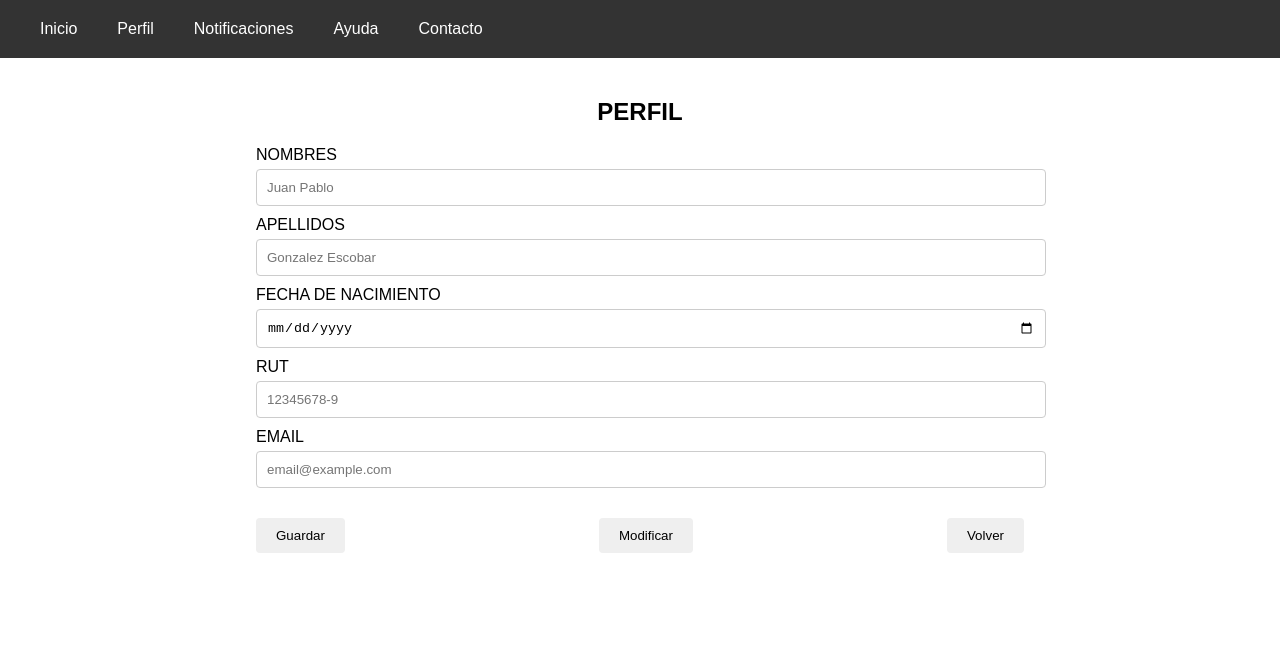
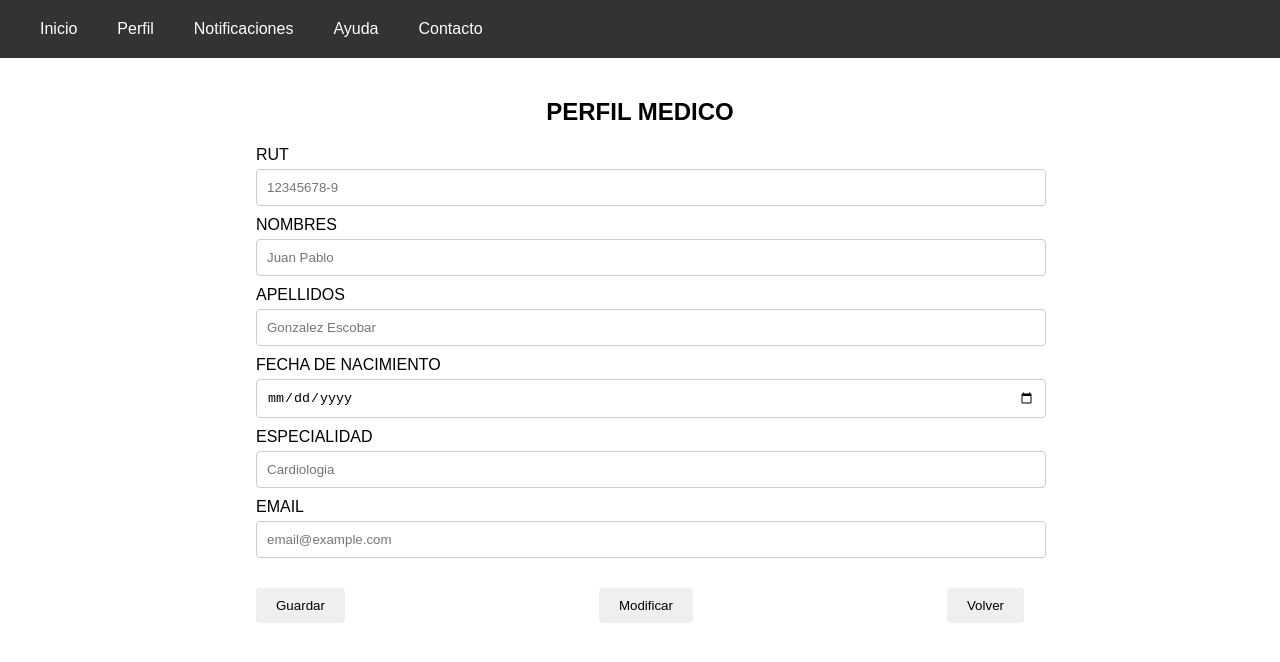
Before and after one commit to lordPobre/Meditrack, a website: page src/pages/PerfilMedico.html in a window 1280 px wide. Drawn offline with Linux system fonts and the light colour scheme.

Commit message:
Add files via upload

```diff
--- a/src/pages/PerfilMedico.html
+++ b/src/pages/PerfilMedico.html
@@ -19,13 +19,14 @@
 </nav>
 <div class="perfil-container">
   <div class="perfil-header">
-    <h2>PERFIL</h2>
+    <h2>PERFIL MEDICO</h2>
   </div>
   <form class="perfil-form" id="perfil-form">
+    <label>RUT<input type="text" id="rut" placeholder="12345678-9"/></label>
     <label>NOMBRES<input type="text" id="nombres" placeholder="Juan Pablo"/></label>
     <label>APELLIDOS<input type="text" id="apellidos" placeholder="Gonzalez Escobar"/></label>
     <label>FECHA DE NACIMIENTO<input type="date" id="fecha-nacimiento"/></label>
-    <label>RUT<input type="text" id="rut" placeholder="12345678-9"/></label>
+    <label>ESPECIALIDAD<input type="text" id="especialidad" placeholder="Cardiologia"/></label>
     <label>EMAIL<input type="email" id="email" placeholder="email@example.com"/></label>
     <div class="perfil-buttons">
       <button type="submit">Guardar</button>
```
